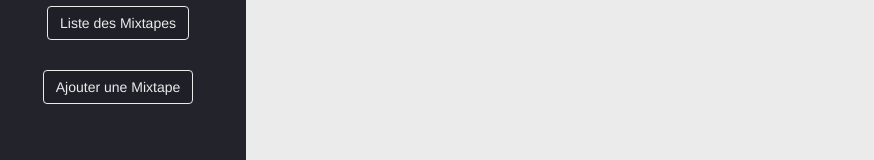
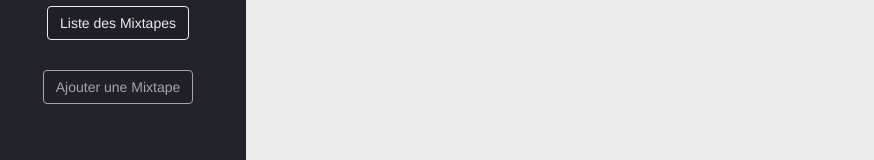
Before and after one commit to Lakuman/nina.fm-metadata-front, a Vue app: page /#/mixtapes in a window 1280 px wide. Shown: the part 152-312 px from the top of the page, without its empty margins (10-884 px from the left). Built offline with nearby package versions, Linux system fonts and the light colour scheme; no server answers.

Commit message:
Change url const name in README.md. Disable add mixtapes button

```diff
--- a/index.html
+++ b/index.html
@@ -1,7 +1,6 @@
 <!DOCTYPE html>
 <html>
   <head>
-  	<link rel="icon" type="image/png" href="../assets/img/logo.png" />
     <meta charset="utf-8">
     <meta name="viewport" content="width=device-width,initial-scale=1.0">
     <title>nina.fm</title>
--- a/src/components/sidebar.vue
+++ b/src/components/sidebar.vue
@@ -7,7 +7,7 @@
 			</header>
 			<div class="nav-divider"></div>
 			<button @click="displayList" class="btn menubutton">Liste des Mixtapes</button>
-			<button @click="goToAddMixtapes" class="btn menubutton">Ajouter une Mixtape</button>
+			<button @click="goToAddMixtapes" class="btn menubutton" disabled="true">Ajouter une Mixtape</button>
 		</div>
 		<div class="page-sidebar-small">
 			<header>
--- a/src/css/main.css
+++ b/src/css/main.css
@@ -115,6 +115,7 @@ body{
 	height: 270px;
 	width: auto;
 }
+
 .add-form{
 	margin-top:300px;
 }
```
Also changed, not shown: 1 other file (tests, documents, lock files or other folders).
